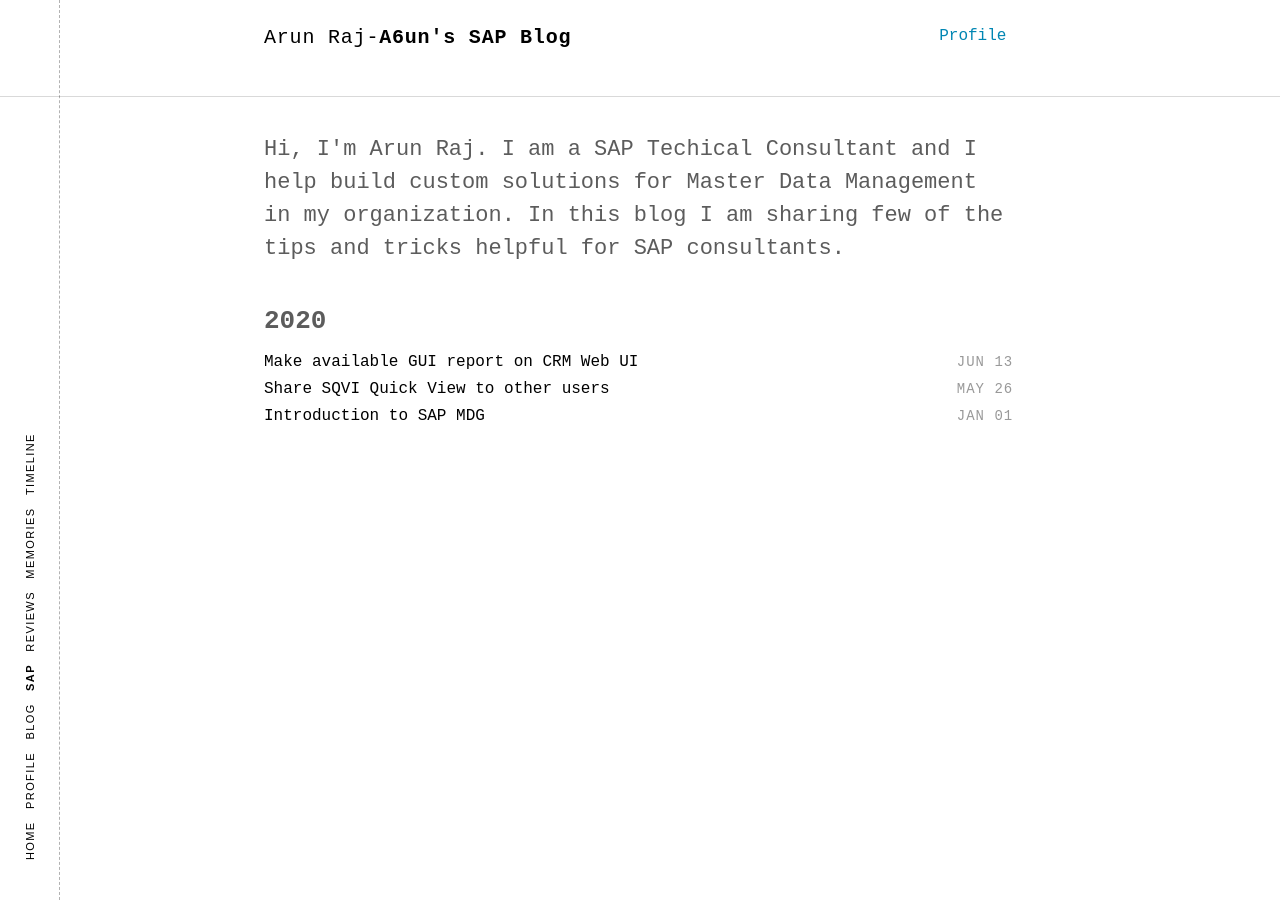
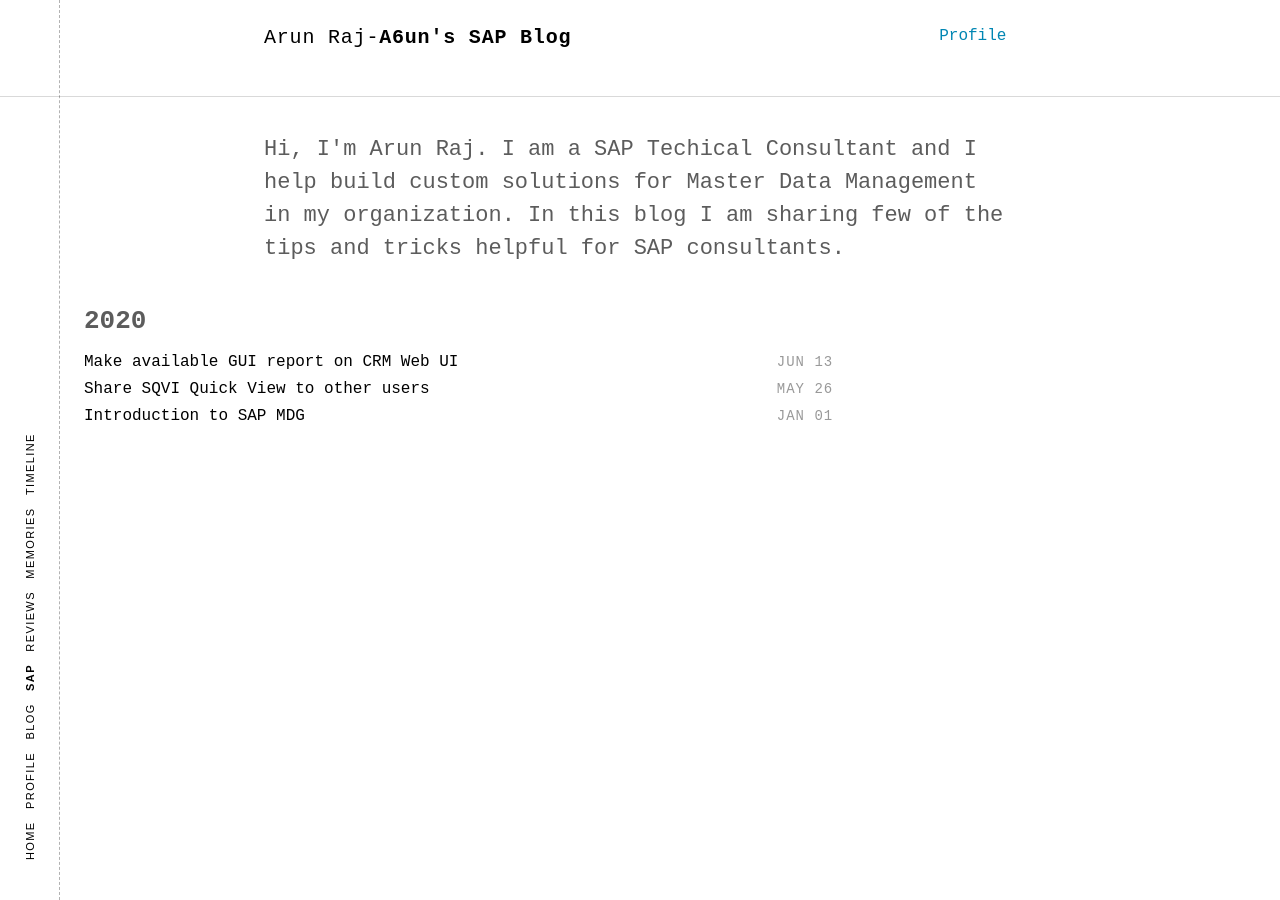
Before and after one commit to a6unraj/a6unraj.github.io, a Jekyll site: the page built from index.html, in a window 1280 px wide. Built offline with Jekyll 4.4.1, drawn with Linux system fonts in a browser that asks for light colours; some web fonts are replaced; comment, search, counter and statistics services are not loaded.

Commit message:
Update index.html

```diff
--- a/index.html
+++ b/index.html
@@ -6,7 +6,7 @@
 {% include intro.html %}
 
 <section class="post-list">
-  <div class="container">
+  <div class="container" style ="margin-left:60px">
     {% for post in site.posts %}
       {% unless post.next %}
         <h2 class="category-title">{{ post.date | date: '%Y' }}</h2>
```
